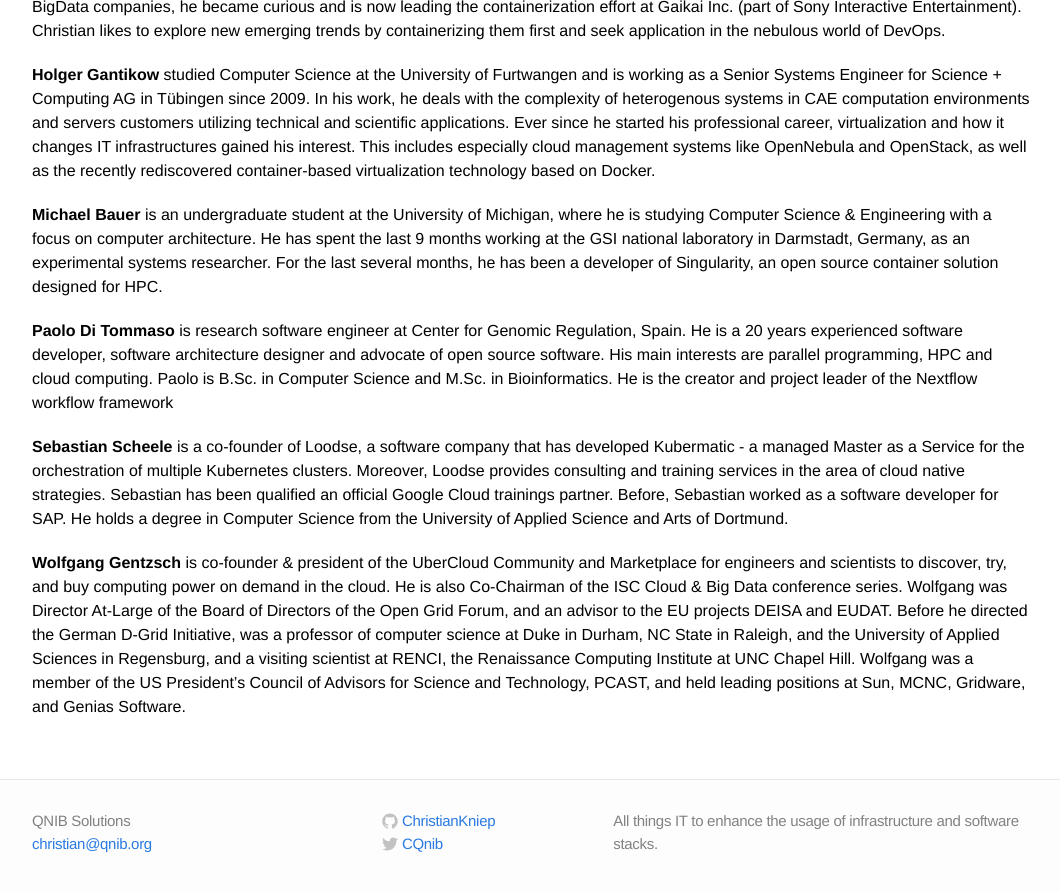
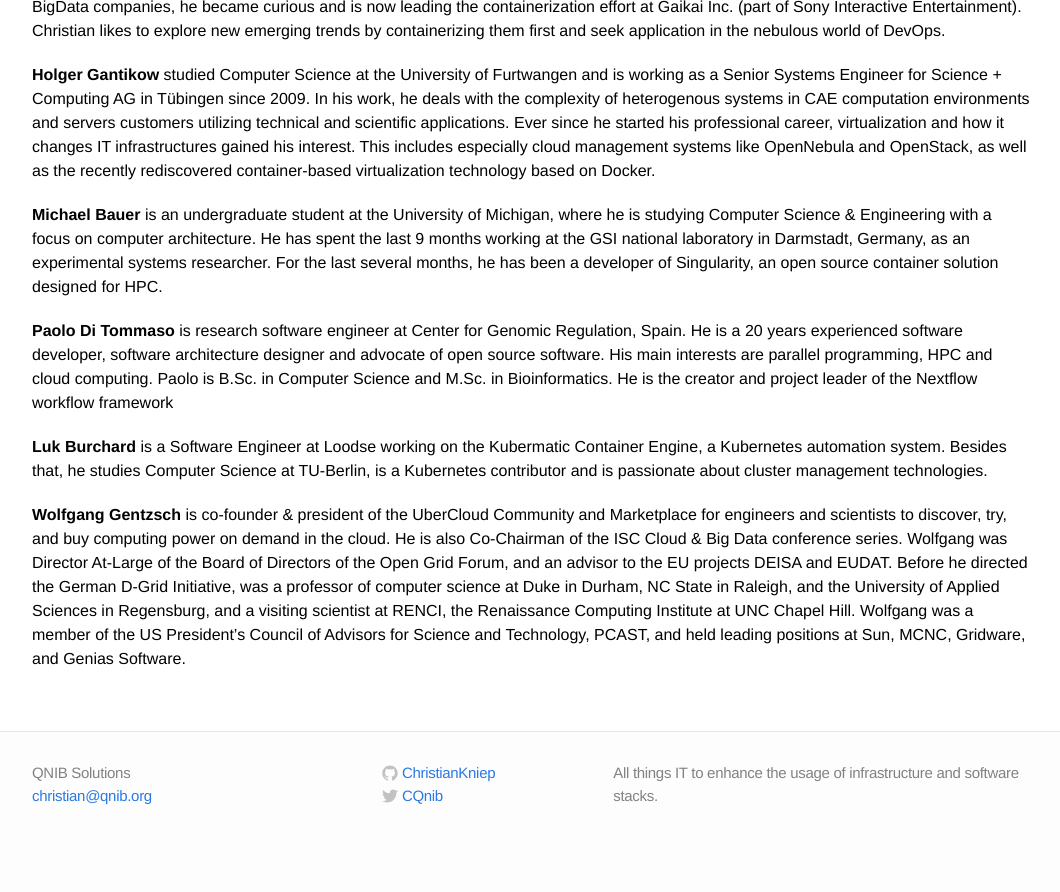
Before and after one commit to ChristianKniep/QNIBIncBlog, a Jekyll site: the page built from iscworkshop17.md, in a window 1280 px wide and 900 px high, scrolled down 1707 px. Shown: the top 892 px of the window, without its empty margins (108-1168 px from the left). Built offline with Jekyll 4.4.1, drawn with Linux system fonts in a browser that asks for light colours; Markdown is read by kramdown in place of the engine named in the settings; after the commit the page ends 2559 px from its top, so only the background shows below that; some of the changed text lies outside the part shown.

Commit message:
swapped in Luk Burchard

```diff
--- a/iscworkshop17.md
+++ b/iscworkshop17.md
@@ -36,7 +36,7 @@ The initial agenda reads as follows, the agenda is subject to refinements.
 | 14:00 | 5min  | Introduction                                    | Christian Kniep                 |
 | 14:05 | 25min | Linux Containers Technology & Runtimes          | Holger Gantikow, Michael Bauer  |
 | 14:30 | 30min | Docker Ecosystem: Engine, Swarm, Compose        | Christian Kniep                 |
-| 15:00 | 30min | Non-Docker Ecosystem: Kubernetes et al          | Sebastian Scheele               |
+| 15:00 | 30min | Non-Docker Ecosystem: Kubernetes et al          | Luk Burchard                    |
 | 15:30 | 15min | Workflow Orchestration with Nextflow            | Paolo Di Tommaso                |
 | 15:45 | 15min | Workload Reproducibility using Containers       | Christian Kniep                 |
 | 16:00 | 30min | Coffee Break                                                                     ||
@@ -59,6 +59,6 @@ Christian likes to explore new emerging trends by containerizing them first and
 
 **Paolo Di Tommaso** is research software engineer at Center for Genomic Regulation, Spain. He is a 20 years experienced software developer, software architecture designer and advocate of open source software. His main interests are parallel programming, HPC and cloud computing. Paolo is B.Sc. in Computer Science and M.Sc. in Bioinformatics. He is the creator and project leader of the Nextflow workflow framework
 
-**Sebastian Scheele** is a co-founder of Loodse, a software company that has developed Kubermatic - a managed Master as a Service for the orchestration of multiple Kubernetes clusters. Moreover, Loodse provides consulting and training services in the area of cloud native strategies. Sebastian has been qualified an official Google Cloud trainings partner. Before, Sebastian worked as a software developer for SAP. He holds a degree in Computer Science from the University of Applied Science and Arts of Dortmund.
+**Luk Burchard** is a Software Engineer at Loodse working on the Kubermatic Container Engine, a Kubernetes automation system. Besides that, he studies Computer Science at TU-Berlin, is a Kubernetes contributor and is passionate about cluster management technologies.
 
 **Wolfgang Gentzsch** is co-founder & president of the UberCloud Community and Marketplace for engineers and scientists to discover, try, and buy computing power on demand in the cloud. He is also Co-Chairman of the ISC Cloud & Big Data conference series. Wolfgang was Director At-Large of the Board of Directors of the Open Grid Forum, and an advisor to the EU projects DEISA and EUDAT. Before he directed the German D-Grid Initiative, was a professor of computer science at Duke in Durham, NC State in Raleigh, and the University of Applied Sciences in Regensburg, and a visiting scientist at RENCI, the Renaissance Computing Institute at UNC Chapel Hill. Wolfgang was a member of the US President's Council of Advisors for Science and Technology, PCAST, and held leading positions at Sun, MCNC, Gridware, and Genias Software.
```
